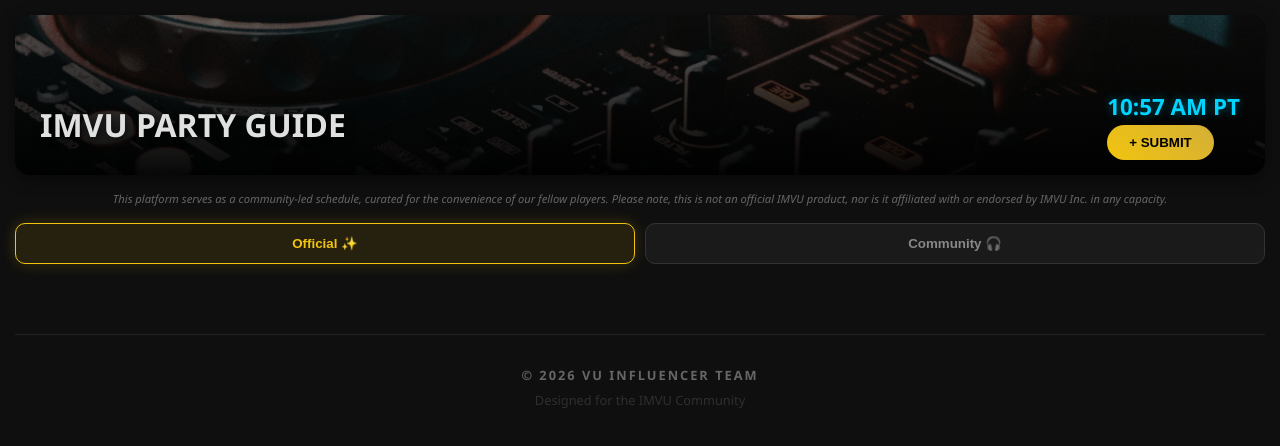
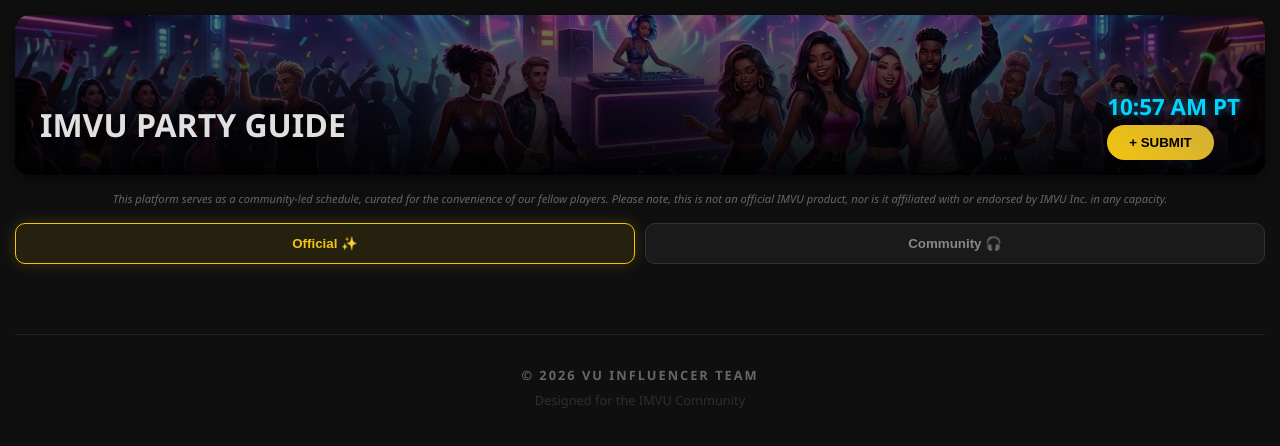
Before and after one commit to MugzLord/imvu-calendar, a plain HTML site: page index.html in a window 1280 px wide. Drawn offline with Linux system fonts and the light colour scheme; no server answers.

Commit message:
Update index.html

```diff
--- a/index.html
+++ b/index.html
@@ -31,7 +31,7 @@
 
         .header-bg {
             position: absolute; top: 0; left: 0; width: 100%; height: 100%;
-            background-image: url('https://raw.githubusercontent.com/MugzLord/imvu-calendar/main/IMVU%20Party.png');
+            background-image: url('https://github.com/MugzLord/imvu-calendar/blob/main/Party%20Banner.jpg');
             background-size: cover; background-position: center; z-index: 1; opacity: 0.7;
         }
 
```
